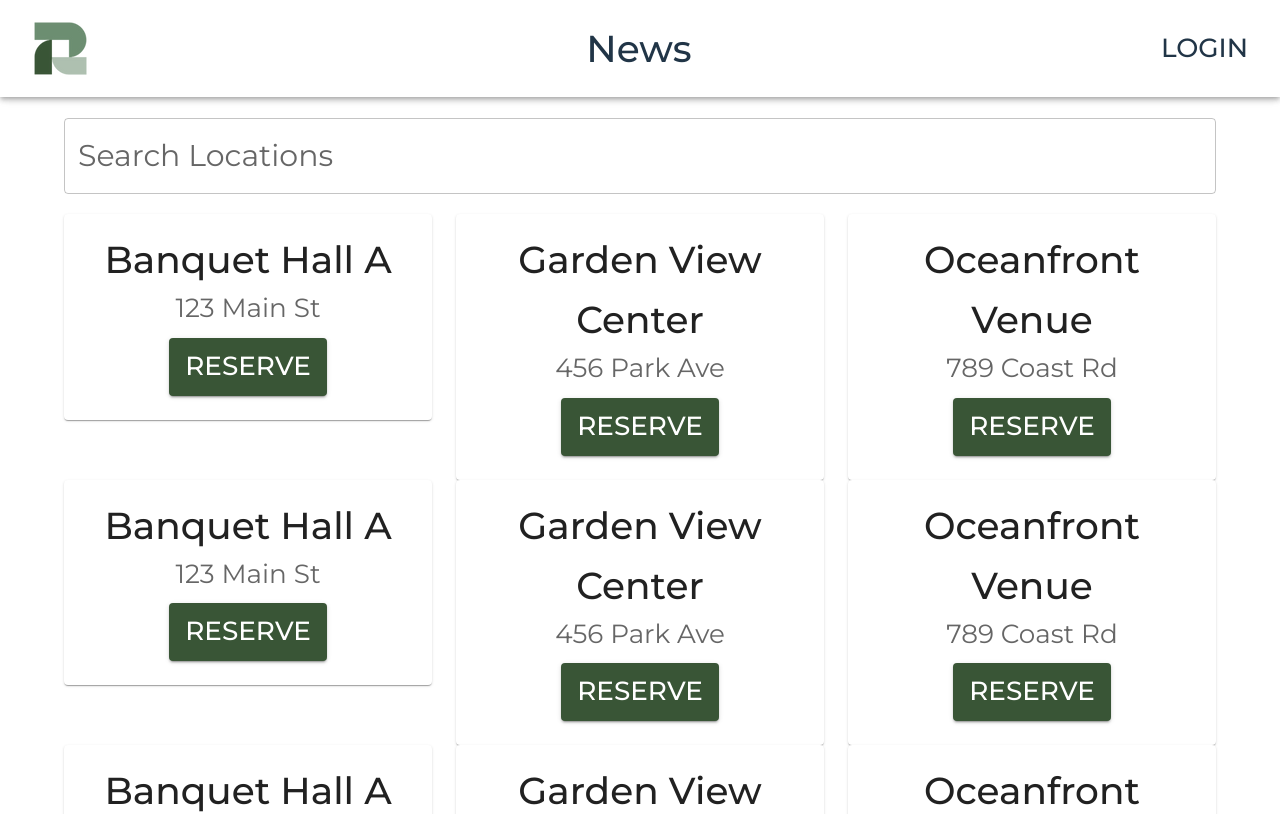
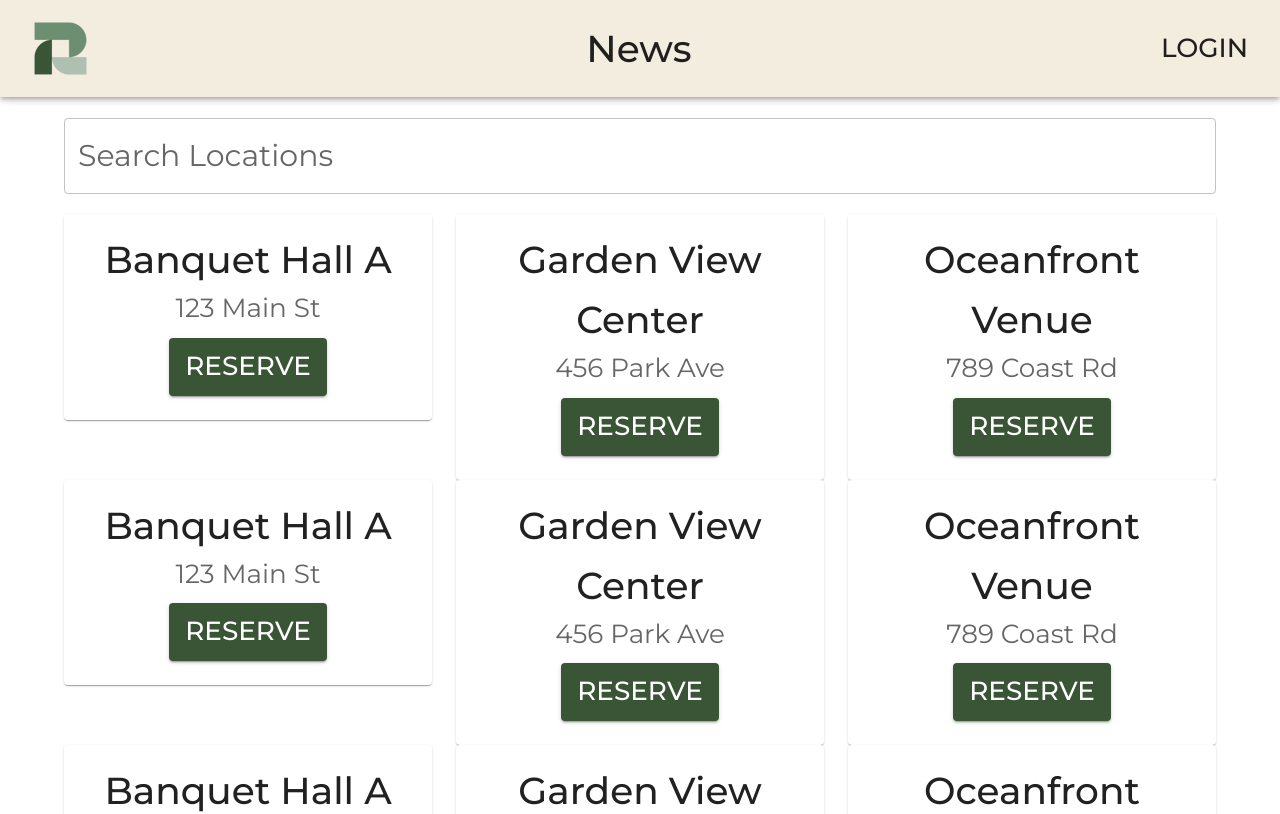
Before and after one commit to Rqkko/rendezvous, a React (Vite) app in the folder rendezvousapp.client/: page / in a window 1280 px wide. Shown: the top 814 px of the page. Built offline with nearby package versions, Linux system fonts and the light colour scheme.

Commit message:
Create info color in palette

```diff
--- a/rendezvousapp.client/src/App.tsx
+++ b/rendezvousapp.client/src/App.tsx
@@ -17,7 +17,7 @@ function App(): JSX.Element {
     return (
         <Router>
             {window.location.pathname !== '/login' && (
-                <AppBar color="secondary.light" position="fixed" sx={{ minWidth: '100vw', mb: 4, ml:0, p:0, boxSizing: 'border-box' }}>
+                <AppBar color="info" position="fixed" sx={{ minWidth: '100vw', mb: 4, ml:0, p:0, boxSizing: 'border-box' }}>
                     <Toolbar>
                         <IconButton
                             size="large"
--- a/rendezvousapp.client/src/main.tsx
+++ b/rendezvousapp.client/src/main.tsx
@@ -3,7 +3,6 @@ import { createRoot } from 'react-dom/client'
 import App from './App.tsx'
 import './index.css'
 import { createTheme, ThemeProvider } from '@mui/material'
-
 
 const theme = createTheme({
   palette: {
@@ -12,8 +11,10 @@ const theme = createTheme({
     },
     secondary: {
       main: "#988265",
-      light: "#f3ede0"
     },
+    info: {
+      main: "#f3ede0",
+    }
   },
   typography: {
     fontFamily: 'Montserrat',
```
